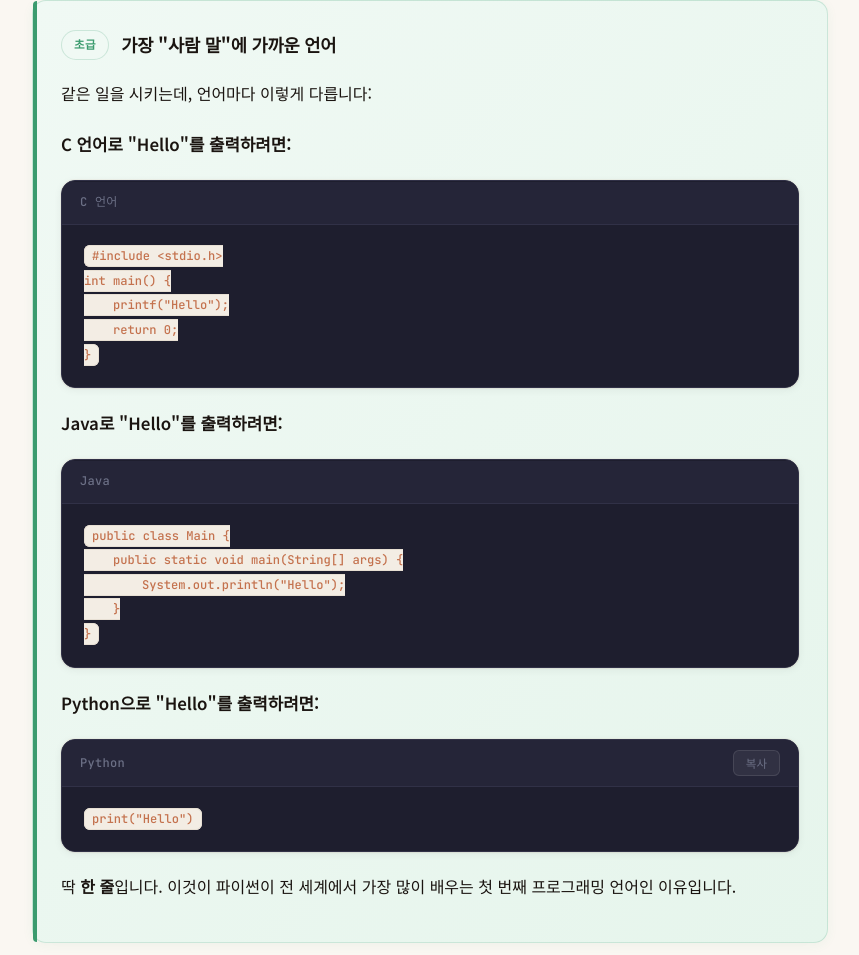
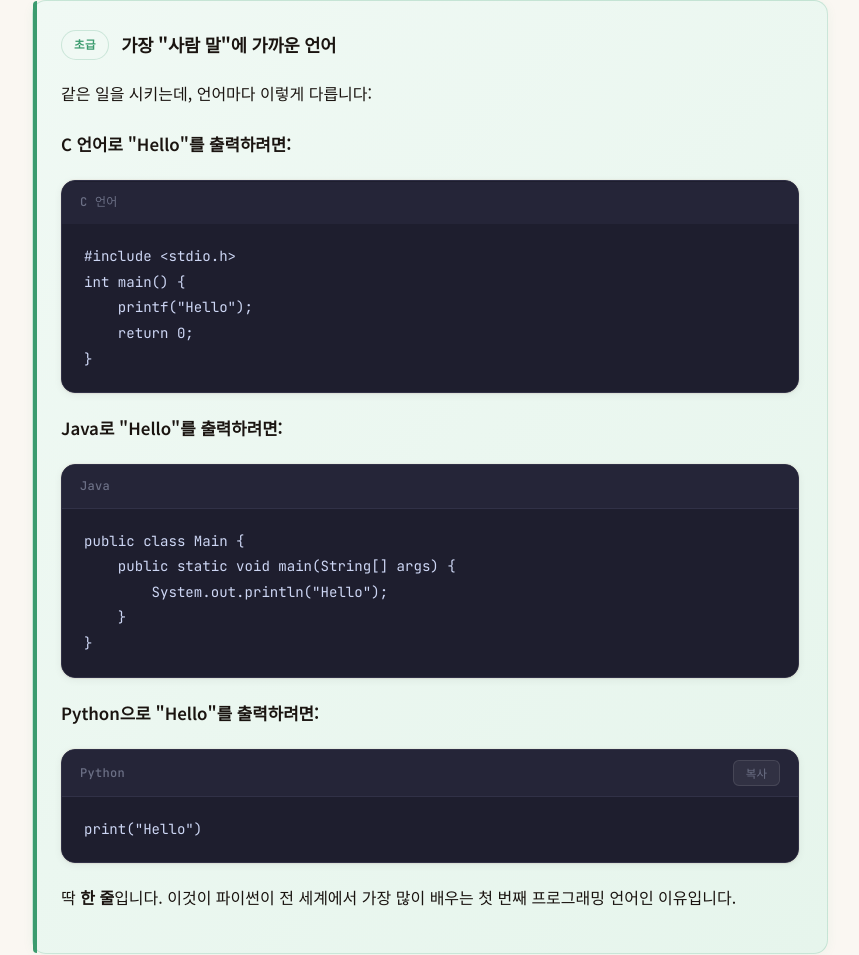
Before and after one commit to soccz/python-why, a plain HTML site: page weeks/week01.html in a window 1280 px wide. Shown: the part 6056-7011 px from the top of the page, without its empty margins (210-1069 px from the left). Drawn offline with Linux system fonts and the light colour scheme.

Commit message:
Fix: pre code 인라인 스타일 오염 수정
라이트 모드에서 .level-section code 규칙이 pre 안 code에도
적용되어 토큰마다 베이지 배경/테두리가 붙는 문제 수정.
pre code를 명시적으로 리셋하여 코드 블록 스타일 보존.

Co-Authored-By: Claude Sonnet 4.6 <noreply@anthropic.com>

```diff
--- a/css/style.css
+++ b/css/style.css
@@ -869,6 +869,17 @@ td code,
   font-weight: 500;
   color: var(--accent);
   transition: background 0.2s var(--ease-out);
+}
+
+/* pre 안의 code는 인라인 스타일 리셋 — 하이라이터 색상 유지 */
+pre code {
+  background: none !important;
+  border: none !important;
+  padding: 0 !important;
+  border-radius: 0 !important;
+  font-size: inherit !important;
+  font-weight: inherit !important;
+  color: var(--code-text) !important;
 }
 
 
```
